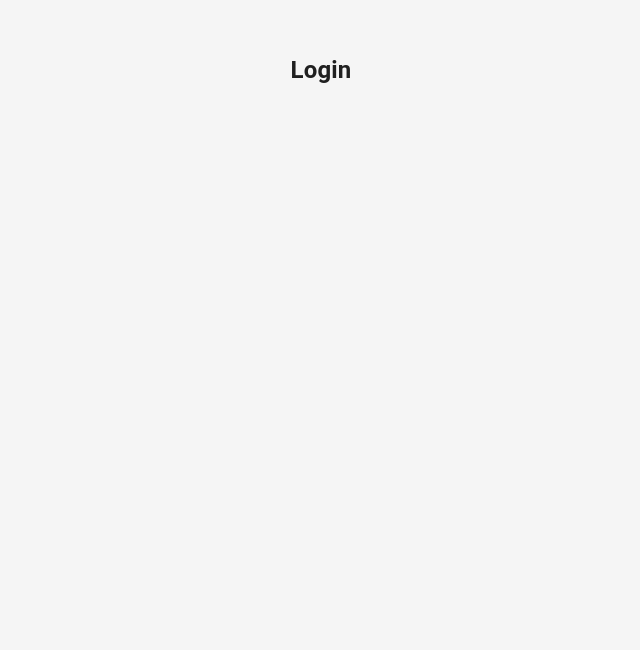
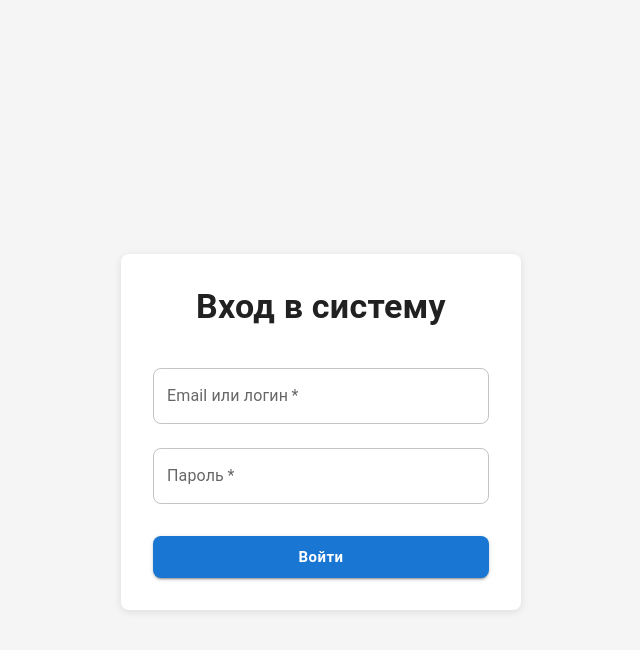
Before and after one commit to ovsaltuk/budget-app-frontend, a React (Vite) app: page /login in a window 1280 px wide. Shown: the top 650 px of the page, without its empty margins (319-959 px from the left). Built offline with nearby package versions, Linux system fonts and the light colour scheme.

Commit message:
feat(ui): добавить логин полльзователя

```diff
--- a/package.json
+++ b/package.json
@@ -1,7 +1,7 @@
 {
   "name": "frontend",
   "private": true,
-  "version": "1.0.0",
+  "version": "1.1.0",
   "type": "module",
   "scripts": {
     "dev": "vite",
@@ -13,6 +13,7 @@
     "@emotion/react": "^11.14.0",
     "@emotion/styled": "^11.14.1",
     "@mui/material": "^7.3.1",
+    "axios": "^1.11.0",
     "react": "^19.1.1",
     "react-dom": "^19.1.1",
     "react-router-dom": "^7.8.2"
--- a/src/components/AppRouter.tsx
+++ b/src/components/AppRouter.tsx
@@ -1,6 +1,6 @@
 import { useAuth } from "../hooks/useAuth";
 import { Routes, Route, Navigate } from "react-router-dom";
-import Login from "./Login/Login";
+import Login from "./Auth/Login";
 import Register from "./Register/Register";
 import Dashboard from "./Dashboard/Dashboard";
 
--- /dev/null
+++ b/src/components/Auth/Login.tsx
@@ -0,0 +1,121 @@
+import React, { useState } from 'react';
+import { Box, Typography, Paper, TextField, Button, Alert } from '@mui/material';
+import { authService } from '../../services/authService';
+import { useAuth } from '../../hooks/useAuth';
+import { getErrorMessage } from '../../types/api';
+
+const Login: React.FC = () => {
+  const [formData, setFormData] = useState({
+    login: '',
+    password: '',
+  });
+  const [isLoading, setIsLoading] = useState(false);
+  const [error, setError] = useState<string>('');
+
+  const { login } = useAuth();
+
+  const handleInputChange = (e: React.ChangeEvent<HTMLInputElement>) => {
+    const { name, value } = e.target;
+    setFormData(prev => ({
+      ...prev,
+      [name]: value
+    }));
+    // Очищаем ошибку при изменении поля
+    if (error) setError('');
+  };
+
+  const handleSubmit = async (e: React.FormEvent) => {
+    e.preventDefault();
+    setIsLoading(true);
+    setError('');
+
+    try {
+      // Вызываем API сервис
+      const response = await authService.login(formData);
+
+      // Сохраняем данные в контекст аутентификации
+      login(response.token, response.user);
+
+      console.log('Успешный вход:', response);
+
+    } catch (err: unknown) {
+      const errorMessage = getErrorMessage(err);
+      setError(errorMessage);
+      console.error('Ошибка входа:', err);
+    } finally {
+      setIsLoading(false);
+    }
+  };
+
+  return (
+    <Box
+      sx={{
+        display: 'flex',
+        justifyContent: 'center',
+        alignItems: 'center',
+        minHeight: '100vh',
+        padding: 2,
+      }}
+    >
+      <Paper
+        elevation={3}
+        sx={{
+          padding: 4,
+          width: '100%',
+          maxWidth: 400,
+        }}
+      >
+        <Typography variant="h4" component="h1" gutterBottom align="center">
+          Вход в систему
+        </Typography>
+
+        {/* Показываем ошибку если есть */}
+        {error && (
+          <Alert severity="error" sx={{ mb: 2 }}>
+            {error}
+          </Alert>
+        )}
+
+        <Box component="form" onSubmit={handleSubmit} sx={{ mt: 3 }}>
+          <TextField
+            fullWidth
+            name="login"
+            label="Email или логин"
+            value={formData.login}
+            onChange={handleInputChange}
+            margin="normal"
+            variant="outlined"
+            required
+            disabled={isLoading}
+          />
+
+          <TextField
+            fullWidth
+            name="password"
+            label="Пароль"
+            type="password"
+            value={formData.password}
+            onChange={handleInputChange}
+            margin="normal"
+            variant="outlined"
+            required
+            disabled={isLoading}
+          />
+
+          <Button
+            type="submit"
+            fullWidth
+            variant="contained"
+            size="large"
+            disabled={isLoading}
+            sx={{ mt: 3 }}
+          >
+            {isLoading ? 'Загрузка...' : 'Войти'}
+          </Button>
+        </Box>
+      </Paper>
+    </Box>
+  );
+};
+
+export default Login;
--- a/src/components/Dashboard/Dashboard.tsx
+++ b/src/components/Dashboard/Dashboard.tsx
@@ -1,9 +1,29 @@
-const Dashboard = () => {
+import React from 'react';
+import { Typography, Box, Button } from '@mui/material';
+import { useAuth } from '../../hooks/useAuth';
+
+const Dashboard: React.FC = () => {
+  const { user, logout } = useAuth();
+
   return (
-    <div>
-      <h2>Dashboard</h2>
-      {/* Контент панели управления */}
-    </div>
+    <Box sx={{ p: 3 }}>
+      <Typography variant="h4" gutterBottom>
+        Добро пожаловать, {user?.login}!
+      </Typography>
+      <Typography variant="body1" gutterBottom>
+        Name: {user?.login}
+      </Typography>
+      <Typography variant="body1" gutterBottom>
+        Email: {user?.email}
+      </Typography>
+      <Button
+        variant="outlined"
+        onClick={logout}
+        sx={{ mt: 2 }}
+      >
+        Выйти
+      </Button>
+    </Box>
   );
 };
 
--- a/src/components/Login/Login.tsx
+++ /dev/null
@@ -1,10 +0,0 @@
-const Login = () => {
-  return (
-    <div>
-      <h2>Login</h2>
-      {/* Форма входа */}
-    </div>
-  );
-};
-
-export default Login;
--- a/src/contexts/Auth/AuthProvider.tsx
+++ b/src/contexts/Auth/AuthProvider.tsx
@@ -1,12 +1,13 @@
 import React, { useState, useEffect, type ReactNode } from 'react';
-import { AuthContext, type AuthContextType, type User } from './AuthContext';
+import { AuthContext, type AuthContextType } from './AuthContext';
+import type { IUser } from '../../types/user';
 
 interface AuthProviderProps {
   children: ReactNode;
 }
 
 export const AuthProvider: React.FC<AuthProviderProps> = ({ children }) => {
-  const [user, setUser] = useState<User | null>(null);
+  const [user, setUser] = useState<IUser | null>(null);
   const [token, setToken] = useState<string | null>(null);
   const [isLoading, setIsLoading] = useState(true);
 
@@ -23,7 +24,7 @@ export const AuthProvider: React.FC<AuthProviderProps> = ({ children }) => {
     setIsLoading(false);
   }, []);
 
-  const login = (newToken: string, newUser: User) => {
+  const login = (newToken: string, newUser: IUser) => {
     setToken(newToken);
     setUser(newUser);
     localStorage.setItem('token', newToken);
--- /dev/null
+++ b/src/services/api.ts
@@ -0,0 +1,9 @@
+import axios from 'axios';
+
+const API_BASE_URL = 'http://localhost:5000/api';
+
+const api = axios.create({
+  baseURL: API_BASE_URL,
+});
+
+export default api;
--- /dev/null
+++ b/src/services/authService.ts
@@ -0,0 +1,21 @@
+
+import type { IUser } from '../types/user';
+import api from './api';
+
+export interface ILoginData {
+    login: string;
+    password: string;
+}
+
+export interface IAuthResponse {
+    message: string;
+    token: string;
+    user: IUser;
+}
+
+export const authService = {
+  login: async (data: ILoginData): Promise<IAuthResponse> => {
+    const response = await api.post('/auth/login', data);
+    return response.data;
+  },
+};
--- /dev/null
+++ b/src/types/api.ts
@@ -0,0 +1,38 @@
+export interface ApiErrorResponse {
+  message: string;
+}
+
+export interface ApiResponseError {
+  response?: {
+    data?: ApiErrorResponse;
+    status: number;
+  };
+  request?: XMLHttpRequest; // Более специфичный тип
+  message: string;
+  config?: {
+    url?: string;
+    method?: string;
+  };
+}
+
+// Type guard для проверки типа ошибки
+export function isApiResponseError(error: unknown): error is ApiResponseError {
+  return (
+    typeof error === 'object' &&
+    error !== null &&
+    ('response' in error || 'request' in error || 'message' in error)
+  );
+}
+
+// Утилита для извлечения сообщения об ошибке
+export function getErrorMessage(error: unknown): string {
+  if (isApiResponseError(error)) {
+    return error.response?.data?.message || error.message;
+  }
+
+  if (error instanceof Error) {
+    return error.message;
+  }
+
+  return 'Произошла неизвестная ошибка';
+}
--- /dev/null
+++ b/src/types/user.ts
@@ -0,0 +1,5 @@
+export interface IUser {
+  id: number;
+  email: string;
+  login: string;
+}
```
Also changed, not shown: src/contexts/Auth/AuthContext.ts (+3 -8 lines), 1 other file (tests, documents, lock files or other folders).
